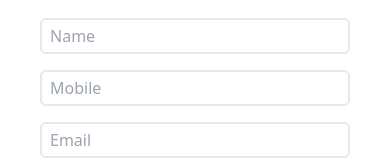
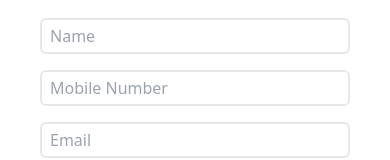
Before and after one commit to xuagram029/hactiv-activity, a React (Create React App) app: page /register in a window 390 px wide. Shown: the part 235-395 px from the top of the page. Built offline with nearby package versions, Linux system fonts and the light colour scheme; data requests are answered from the project's data file; a web font is replaced by a local one.

Commit message:
Changed login credentials to email or mobile number
1. Changed the login credentials from username or mobile to email or mobile
2. Changed placeholders for mobile number input on login and registration components

```diff
--- a/data/db.json
+++ b/data/db.json
@@ -11,124 +11,14 @@
       "id": 1
     },
     {
-      "name": "abc",
-      "mobile": "123",
-      "email": "abc@gmail.com",
-      "address": "1 street",
-      "gender": "Male",
-      "encryptedPassword": "U2FsdGVkX19EqAtqJMmyp5enR1vA8qBRTFQe7mafMhg=",
-      "birthdate": "2023-04-03",
-      "id": 2
-    },
-    {
       "name": "Mitchie Gaspar",
       "mobile": "09201340719",
       "email": "gasparmitchie@gmail.com",
       "address": "19 B Katarungan St. Muzon, Malabon City",
       "gender": "Male",
-      "encryptedPassword": "U2FsdGVkX18tn7v0tl0Ks9ty7/fB/1oC2ELm5I3Eo4w=",
+      "encryptedPassword": "U2FsdGVkX1+y+rUCYvPyOP9YB/jbUmov1BFHNQujikU=",
       "birthdate": "2001-04-22",
-      "id": 3
-    },
-    {
-      "name": "asdasd",
-      "mobile": "5241231231",
-      "email": "asdasd@gmail.com",
-      "address": "asdasd",
-      "gender": "Male",
-      "encryptedPassword": "U2FsdGVkX19l5dq2NM1FhMi2X+9h5/KrbgJgzhPPz8E=",
-      "birthdate": "2001-04-22",
-      "id": 4
-    },
-    {
-      "name": "asdasdasdad",
-      "mobile": "asdasdad",
-      "email": "dasdas@qweq.com",
-      "address": "zxc",
-      "gender": "Male",
-      "encryptedPassword": "U2FsdGVkX19uiP03dmVE/o13/yTmhPq/dwqnNaBNVnA=",
-      "birthdate": "2001-11-11",
-      "id": 5
-    },
-    {
-      "name": "Andy",
-      "mobile": "09101326711",
-      "email": "morinandy@gmail.com",
-      "address": "Sacramento USA",
-      "gender": "Male",
-      "encryptedPassword": "U2FsdGVkX18vkUEcjijnRsX9IeVOjN6hBo4hk9Mla+M=",
-      "birthdate": "2001-04-22",
-      "id": 6
-    },
-    {
-      "name": "Mitchie",
-      "mobile": "465465465",
-      "email": "asd@gmail.com",
-      "address": "19 B Katarungan St.",
-      "gender": "Male",
-      "encryptedPassword": "U2FsdGVkX1+6xvPfCN+HThb914ItFvkAxhSjFrSclKw=",
-      "birthdate": "2001-04-22",
-      "id": 7
-    },
-    {
-      "name": "asdasdxzx",
-      "mobile": "133123123",
-      "email": "zxzx@gmail.com",
-      "address": "as",
-      "gender": "Male",
-      "encryptedPassword": "U2FsdGVkX1+Uv+brBwp0deqbEGDDL1i+7TKpnfT8Iag=",
-      "birthdate": "2001-04-22",
-      "id": 8
-    },
-    {
-      "name": "salsal",
-      "mobile": "54321",
-      "email": "salsal@gmail.com",
-      "address": "54321",
-      "gender": "Male",
-      "encryptedPassword": "U2FsdGVkX1/rPuIokDe1/wz+udesI+6fT9lMbrO8PII=",
-      "birthdate": "2023-04-08",
-      "id": 9
-    },
-    {
-      "name": "mark",
-      "mobile": "69420",
-      "email": "kantutero@gmail.com",
-      "address": "etivac ytic",
-      "gender": "Male",
-      "encryptedPassword": "U2FsdGVkX19qhHSjYn8HCDtMfCLljCUsovGh0qniNpQ=",
-      "birthdate": "2023-04-08",
-      "id": 10
-    },
-    {
-      "name": "sample",
-      "mobile": "102938",
-      "email": "sample1@gmail.com",
-      "address": "4321 street",
-      "gender": "Male",
-      "encryptedPassword": "U2FsdGVkX19f2957uh5ZULERbW3YX4eFLABYZ+ZBZkM=",
-      "birthdate": "2023-04-08",
-      "id": 11
-    },
-    {
-      "name": "Stefan",
-      "mobile": "0920154687",
-      "email": "asdqweq@gmail.com",
-      "address": "asdasdasdasd",
-      "gender": "Male",
-      "encryptedPassword": "U2FsdGVkX18LWbhgb2jtoIKrBLdMrUFx+FePdo8hUvE=",
-      "birthdate": "2001-04-22",
-      "id": 12
-    },
-    {
-      "name": "Bones",
-      "mobile": "09192546738",
-      "email": "gasparmitchie321@gmail.com",
-      "address": "asdasdasdasd",
-      "gender": "Male",
-      "encryptedPassword": "U2FsdGVkX1+PzJ9ur1WtdtGVZAZWyEP3iyyVDkDDoj8=",
-      "birthdate": "2001-04-22",
-      "id": 13
+      "id": 2
     }
   ]
 }
--- a/src/Pages/Login.js
+++ b/src/Pages/Login.js
@@ -8,7 +8,7 @@ import { loginSuccess, loginFailure } from "../features/login";
 
 
 const Login = () => {
-  const [username, setUsername] = useState("");
+  const [eom, setEmailOrMobile] = useState("");
   const [password, setPassword] = useState("");
   const navigate = useNavigate();
   const dispatch = useDispatch()
@@ -18,7 +18,7 @@ const Login = () => {
       try {
         const response = await axios.get(`http://localhost:8800/user/`);
         const data = response.data;
-        const user = data.find((user) => user.name === username || user.mobile === username);
+        const user = data.find((user) => user.email === eom || user.mobile === eom);
         if (user) {
           const userPassword = CryptoJS.AES.decrypt(user.encryptedPassword, "Secret Passphrase");
           const decryptedPassword = userPassword.toString(CryptoJS.enc.Utf8);
@@ -87,9 +87,9 @@ const Login = () => {
 
   const validate = () => {
     let result = true;
-    if (username === "" || username === null) {
+    if (eom === "" || eom === null) {
       result = false;
-      toast.warning("Please Enter Username or Number");
+      toast.warning("Please Enter Email or Mobile Number");
     }
     if (password === "" || password === null) {
       result = false;
@@ -105,9 +105,9 @@ const Login = () => {
         <input
           className="block w-full border-2 rounded-md px-2 py-1 mb-4 focus:outline-none focus:ring-2 focus:ring-blue-500 hover:border-blue-500 focus:border-blue-500"
           type="text"
-          value={username}
-          onChange={(e) => setUsername(e.target.value)}
-          placeholder="Username or Mobile"
+          value={eom}
+          onChange={(e) => setEmailOrMobile(e.target.value)}
+          placeholder="Email or Mobile Number"
         />
         <input
           className="block w-full border-2 rounded-md px-2 py-1 mb-4 focus:outline-none focus:ring-2 focus:ring-blue-500 hover:border-blue-500 focus:border-blue-500"
--- a/src/Pages/Registration.js
+++ b/src/Pages/Registration.js
@@ -230,7 +230,7 @@ const navigate = useNavigate()
             <input className="block w-full border-2 rounded-md px-2 py-1 mb-4 focus:outline-none focus:ring-2 focus:ring-blue-500 hover:border-blue-500 focus:border-blue-500"
                 type="text" autoComplete="off" value={name} placeholder="Name" onChange={(e) => { setName(e.target.value) }} />
             <input className="block w-full border-2 rounded-md px-2 py-1 mb-4 focus:outline-none focus:ring-2 focus:ring-blue-500 hover:border-blue-500 focus:border-blue-500"
-                type="tel" maxLength={20} value={mobile} placeholder="Mobile" onChange={(e) => { const value = e.target.value;
+                type="tel" maxLength={20} value={mobile} placeholder="Mobile Number" onChange={(e) => { const value = e.target.value;
                   if (/^[0-9]*$/.test(value)) { // Check kung numeric value yung laman ng input
                     setMobile(value);
                   } }} />
```
